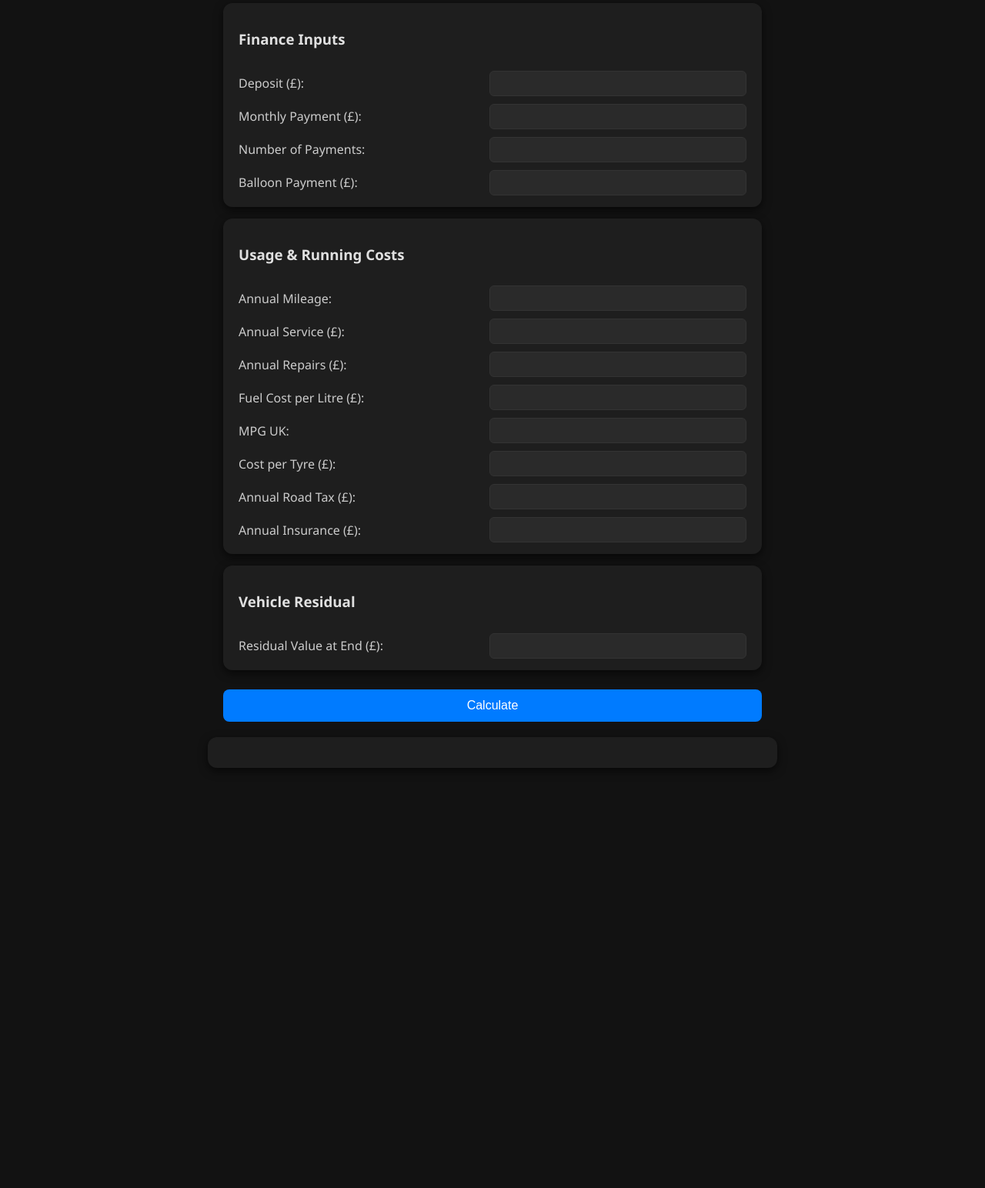
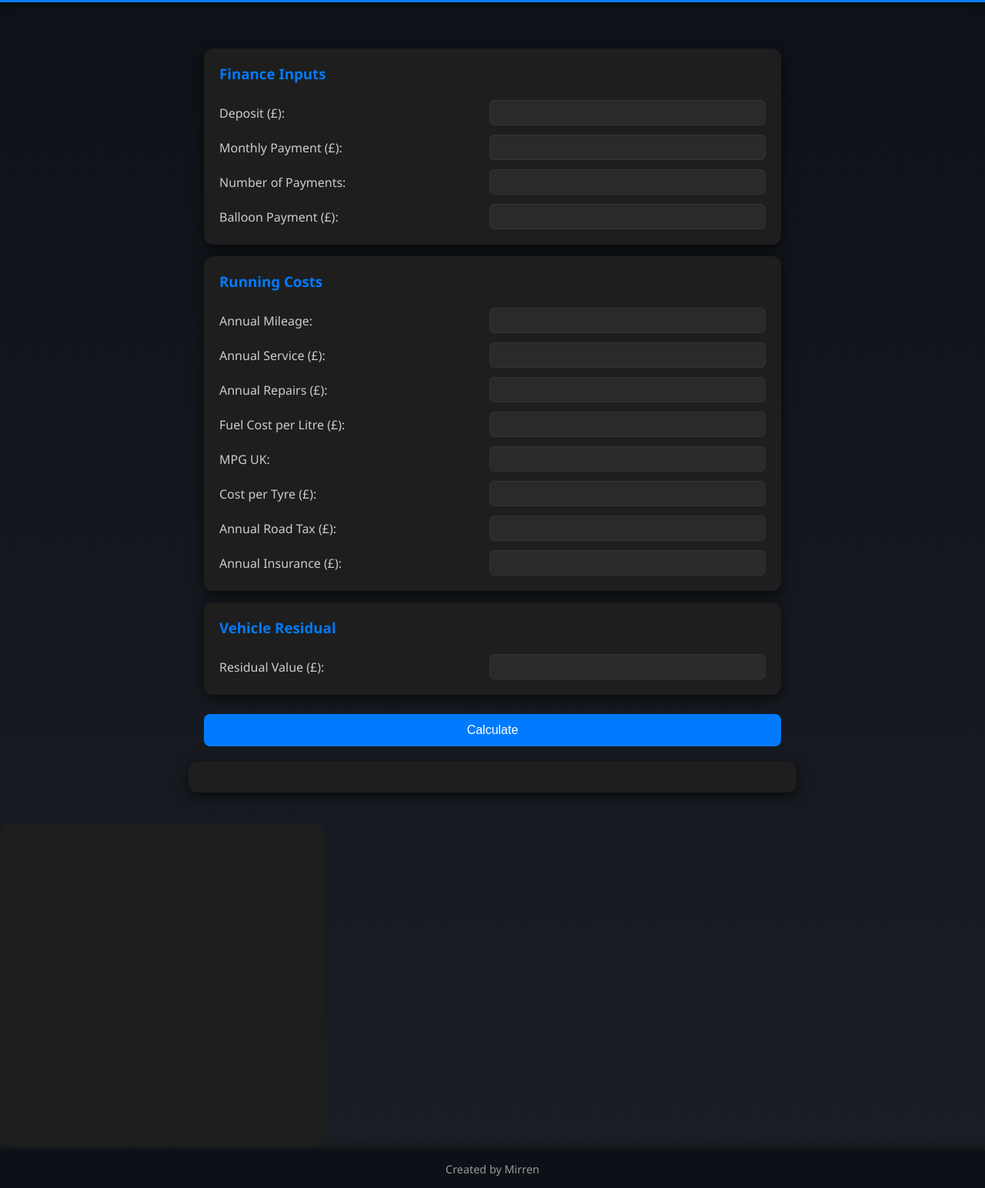
Before and after one commit to Mpp-1/mirren-car-calculator, a plain HTML site: page index.html in a window 1280 px wide. Shown: the part 100-1644 px from the top of the page at 77% size. Before the commit the page ends 1138 px from the top, so only its background shows below. Drawn offline with nearby package versions, Linux system fonts and the light colour scheme.

Commit message:
Update index.html

```diff
--- a/index.html
+++ b/index.html
@@ -6,26 +6,123 @@
 <title>Mirren Car Costing App</title>
 <meta name="theme-color" content="#007BFF">
 
+<!-- Chart.js CDN -->
+<script src="https://cdn.jsdelivr.net/npm/chart.js"></script>
+
 <style>
-body { font-family: 'Segoe UI', Tahoma, Geneva, Verdana, sans-serif; background-color: #121212; margin: 0; padding: 20px; color: #e0e0e0; }
-h1 { color: #fff; text-align: center; margin-bottom: 20px; }
-form { max-width: 700px; margin: 0 auto; display: flex; flex-direction: column; gap: 15px; }
-.card { background: #1e1e1e; padding: 15px 20px; border-radius: 12px; box-shadow: 0 4px 12px rgba(0,0,0,0.6); display: flex; flex-direction: column; gap: 10px; }
-.form-group { display: flex; justify-content: space-between; align-items: center; }
+/* Global Styles */
+body {
+    font-family: 'Segoe UI', Tahoma, Geneva, Verdana, sans-serif;
+    margin: 0;
+    padding: 0;
+    background: linear-gradient(180deg, #0d1117 0%, #1b1f25 100%);
+    color: #e0e0e0;
+}
+header {
+    background: #007BFF;
+    color: #fff;
+    padding: 30px 20px;
+    text-align: center;
+    box-shadow: 0 4px 10px rgba(0,0,0,0.5);
+}
+h1 { margin: 0; font-size: 2rem; }
+
+/* Hero Section */
+.hero {
+    padding: 20px;
+    text-align: center;
+}
+
+/* Form Cards */
+form { max-width: 750px; margin: 20px auto; display: flex; flex-direction: column; gap: 15px; }
+.card {
+    background: #1e1e1e;
+    padding: 20px;
+    border-radius: 12px;
+    box-shadow: 0 6px 18px rgba(0,0,0,0.6);
+    display: flex;
+    flex-direction: column;
+    gap: 12px;
+}
+.card h3 { margin: 0 0 10px 0; color: #007BFF; }
+
+/* Input Fields */
+.form-group {
+    display: flex;
+    justify-content: space-between;
+    align-items: center;
+}
 label { flex: 1; font-weight: 500; color: #cccccc; }
-input { flex: 1; padding: 8px; border: 1px solid #333; border-radius: 6px; margin-left: 10px; background: #2a2a2a; color: #ffffff; transition: all 0.2s; }
+input {
+    flex: 1;
+    padding: 8px;
+    border: 1px solid #333;
+    border-radius: 6px;
+    margin-left: 10px;
+    background: #2a2a2a;
+    color: #ffffff;
+    transition: all 0.2s;
+}
 input:focus { box-shadow: 0 0 5px #007BFF; outline: none; }
-button { padding: 12px; background: #007BFF; color: #fff; border: none; border-radius: 8px; font-size: 16px; cursor: pointer; transition: background 0.3s; margin-top: 10px; }
+
+/* Button */
+button {
+    padding: 12px;
+    background: #007BFF;
+    color: #fff;
+    border: none;
+    border-radius: 8px;
+    font-size: 16px;
+    cursor: pointer;
+    transition: background 0.3s;
+    margin-top: 10px;
+}
 button:hover { background: #0056b3; }
-.result { max-width: 700px; margin: 20px auto; background: #1e1e1e; padding: 20px; border-radius: 12px; box-shadow: 0 4px 12px rgba(0,0,0,0.6); font-size: 16px; color: #e0e0e0; }
+
+/* Results */
+.result {
+    max-width: 750px;
+    margin: 20px auto;
+    background: #1e1e1e;
+    padding: 20px;
+    border-radius: 12px;
+    box-shadow: 0 6px 18px rgba(0,0,0,0.6);
+    font-size: 16px;
+    color: #e0e0e0;
+}
 .positive { color: #4CAF50; }
 .negative { color: #FF5252; }
 .error { color: #FF5252; font-weight: bold; margin-top: 10px; }
-@media(max-width:600px){.form-group{flex-direction:column;align-items:flex-start;} input{margin-left:0;width:100%;}}
+
+/* Chart */
+#costChart { margin-top: 20px; border-radius: 12px; background: #1e1e1e; padding: 10px; }
+
+/* Footer */
+footer {
+    text-align: center;
+    padding: 15px 20px;
+    color: #999;
+    background: #0d1117;
+    font-size: 0.9rem;
+    box-shadow: 0 -4px 10px rgba(0,0,0,0.5);
+}
+
+/* Responsive */
+@media(max-width:600px){
+    .form-group { flex-direction: column; align-items: flex-start; }
+    input { margin-left:0;width:100%; }
+}
 </style>
 </head>
 <body>
+
+<header>
     <h1>Mirren Car Costing App</h1>
+</header>
+
+<div class="hero">
+    <!-- Optional hero content -->
+</div>
 
 <form id="costForm">
   <div class="card">
@@ -37,7 +134,7 @@ button:hover { background: #0056b3; }
   </div>
 
   <div class="card">
-    <h3>Usage & Running Costs</h3>
+    <h3>Running Costs</h3>
     <div class="form-group"><label>Annual Mileage:</label><input type="number" id="annualMileage" required></div>
     <div class="form-group"><label>Annual Service (£):</label><input type="number" id="annualService" required></div>
     <div class="form-group"><label>Annual Repairs (£):</label><input type="number" id="annualRepairs" required></div>
@@ -50,84 +147,91 @@ button:hover { background: #0056b3; }
 
   <div class="card">
     <h3>Vehicle Residual</h3>
-    <div class="form-group"><label>Residual Value at End (£):</label><input type="number" id="residualValue" required></div>
+    <div class="form-group"><label>Residual Value (£):</label><input type="number" id="residualValue" required></div>
   </div>
 
   <button type="button" onclick="calculateCosts()">Calculate</button>
 </form>
 
 <div class="result" id="result"></div>
+<canvas id="costChart" width="400" height="400"></canvas>
+
+<footer>Created by Mirren</footer>
 
 <script>
-function calculateCosts(){
-  const fields=['deposit','monthlyPayment','numPayments','balloonPayment','annualMileage','annualService','annualRepairs','fuelCost','mpg','tyreCost','roadTax','insurance','residualValue'];
-  let valid=true;
-  fields.forEach(id=>{const el=document.getElementById(id); if(!el.value || parseFloat(el.value)<0) valid=false;});
-  const resultDiv=document.getElementById('result');
-  if(!valid){resultDiv.innerHTML='<div class="error">Please fill all fields with valid positive numbers.</div>'; return;}
+function calculateCosts() {
+    const fields = ['deposit','monthlyPayment','numPayments','balloonPayment','annualMileage','annualService','annualRepairs','fuelCost','mpg','tyreCost','roadTax','insurance','residualValue'];
+    const resultDiv = document.getElementById('result');
+    let valid = true;
+    fields.forEach(id => { const el=document.getElementById(id); if(!el.value || parseFloat(el.value)<0) valid=false; });
+    if(!valid){ resultDiv.innerHTML='<div class="error">Please fill all fields with valid positive numbers.</div>'; return; }
 
-  const deposit=parseFloat(document.getElementById('deposit').value);
-  const monthlyPayment=parseFloat(document.getElementById('monthlyPayment').value);
-  const numPayments=parseFloat(document.getElementById('numPayments').value);
-  const balloonPayment=parseFloat(document.getElementById('balloonPayment').value);
-  const annualMileage=parseFloat(document.getElementById('annualMileage').value);
-  const annualService=parseFloat(document.getElementById('annualService').value);
-  const annualRepairs=parseFloat(document.getElementById('annualRepairs').value);
-  const fuelCost=parseFloat(document.getElementById('fuelCost').value);
-  const mpg=parseFloat(document.getElementById('mpg').value);
-  const tyreCost=parseFloat(document.getElementById('tyreCost').value);
-  const roadTax=parseFloat(document.getElementById('roadTax').value);
-  const insurance=parseFloat(document.getElementById('insurance').value);
-  const residualValue=parseFloat(document.getElementById('residualValue').value);
+    const deposit = parseFloat(document.getElementById('deposit').value);
+    const monthlyPayment = parseFloat(document.getElementById('monthlyPayment').value);
+    const numPayments = parseFloat(document.getElementById('numPayments').value);
+    const balloonPayment = parseFloat(document.getElementById('balloonPayment').value);
+    const annualMileage = parseFloat(document.getElementById('annualMileage').value);
+    const annualService = parseFloat(document.getElementById('annualService').value);
+    const annualRepairs = parseFloat(document.getElementById('annualRepairs').value);
+    const fuelCost = parseFloat(document.getElementById('fuelCost').value);
+    const mpg = parseFloat(document.getElementById('mpg').value);
+    const tyreCost = parseFloat(document.getElementById('tyreCost').value);
+    const roadTax = parseFloat(document.getElementById('roadTax').value);
+    const insurance = parseFloat(document.getElementById('insurance').value);
+    const residualValue = parseFloat(document.getElementById('residualValue').value);
 
-  const years=numPayments/12;
-  const totalMileage=annualMileage*years;
+    const years = numPayments/12;
+    const totalMileage = annualMileage*years;
 
-  const financeCost=deposit+(monthlyPayment*numPayments)+balloonPayment;
-  const serviceCost=annualService*years;
-  const repairsCost=annualRepairs*years;
+    const financeCost = deposit + monthlyPayment*numPayments + balloonPayment;
+    const serviceCost = annualService*years;
+    const repairsCost = annualRepairs*years;
 
-  const milesPerLitre=mpg/4.54609;
-  const litresUsed=totalMileage/milesPerLitre;
-  const fuelTotal=litresUsed*fuelCost;
+    const milesPerLitre = mpg/4.54609;
+    const litresUsed = totalMileage/milesPerLitre;
+    const fuelTotal = litresUsed*fuelCost;
 
-  const tyreReplacements=Math.floor(totalMileage/12000);
-  const tyreTotal=tyreReplacements*tyreCost*4;
+    const tyreReplacements = Math.floor(totalMileage/12000);
+    const tyreTotal = tyreReplacements*tyreCost*4;
 
-  const roadTaxTotal=roadTax*years;
-  const insuranceTotal=insurance*years;
+    const roadTaxTotal = roadTax*years;
+    const insuranceTotal = insurance*years;
 
-  const equity=residualValue-balloonPayment;
-  const equityClass=equity>=0?'positive':'negative';
+    const equity = residualValue - balloonPayment;
+    const equityClass = equity >= 0 ? 'positive' : 'negative';
 
-  const totalCost=financeCost+serviceCost+repairsCost+fuelTotal+tyreTotal+roadTaxTotal+insuranceTotal-residualValue;
-  const totalCostWithEquity=totalCost-equity;
-  const costPerMile=totalCost/totalMileage;
-  const costPerMileWithEquity=totalCostWithEquity/totalMileage;
+    const totalCost = financeCost + serviceCost + repairsCost + fuelTotal + tyreTotal + roadTaxTotal + insuranceTotal - residualValue;
+    const totalCostWithEquity = totalCost - equity;
+    const costPerMile = totalCost / totalMileage;
+    const costPerMileWithEquity = totalCostWithEquity / totalMileage;
 
-  // Animated result
-  let duration=800;
-  let start=0;
-  let step=Math.ceil(totalCost/ (duration/16));
-  resultDiv.innerHTML='';
-  function animateNumber(target,num,className=''){
-    let current=0;
-    function stepNumber(){
-      current+=step;
-      if(current>target) current=target;
-      resultDiv.innerHTML+=`<div>${num}: <strong class="${className}">£${current.toFixed(2)}</strong></div>`;
-      if(current<target) requestAnimationFrame(stepNumber);
-    }
-    stepNumber();
-  }
-  resultDiv.innerHTML=`
+    // Display results
+    resultDiv.innerHTML = `
         <div>Total Cost of Ownership (Residual Value): <strong>£${totalCost.toFixed(2)}</strong></div>
         <div>Cost per Mile (Residual Value): <strong>£${costPerMile.toFixed(2)}</strong></div>
         <div>Equity Position at End: <strong class="${equityClass}">£${equity.toFixed(2)}</strong></div>
         <div>Total Cost of Ownership (Factoring Equity): <strong>£${totalCostWithEquity.toFixed(2)}</strong></div>
         <div>Cost per Mile (Factoring Equity): <strong>£${costPerMileWithEquity.toFixed(2)}</strong></div>
     `;
+
+    // Chart.js pie chart
+    const ctx = document.getElementById('costChart').getContext('2d');
+    if(window.costChart) window.costChart.destroy();
+    window.costChart = new Chart(ctx, {
+        type: 'pie',
+        data: {
+            labels: ['Finance','Fuel','Tyres','Service','Insurance & Tax'],
+            datasets: [{
+                data: [financeCost, fuelTotal, tyreTotal, serviceCost, insuranceTotal + roadTaxTotal],
+                backgroundColor: ['#007BFF','#FF5733','#FFC300','#4CAF50','#9C27B0']
+            }]
+        },
+        options: {
+            plugins: { legend: { labels: { color: '#e0e0e0' } } }
+        }
+    });
 }
 </script>
+
 </body>
 </html>
```
Lines whose indentation alone changed are shown as unchanged.
